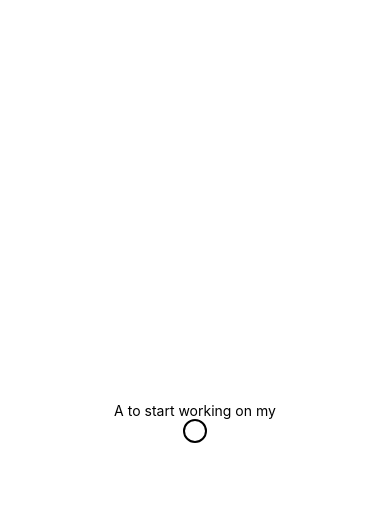
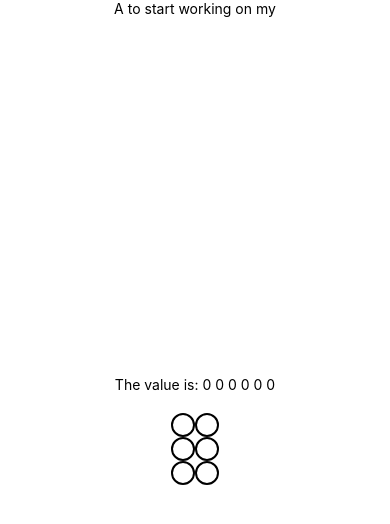
Before and after one commit to EvgeniyShelest/BrailleDecoder, a React Native app: screen / in a window 390 px wide. Shown: the top 524 px of the page. Built offline with nearby package versions, Linux system fonts and the light colour scheme.

Commit message:
Braille component

```diff
--- a/App.js
+++ b/App.js
@@ -1,6 +1,6 @@
 import React, { useState } from "react";
 import { StyleSheet, Text, TouchableOpacity, View } from 'react-native';
-import RadioButton from './components/UI/RadioButton.jsx';
+import Braille from './components/Braille.jsx';
 import { convert_from } from './utils/braille-conversion.js';
 
 export default function App() {
@@ -10,12 +10,7 @@ export default function App() {
   return (
     <View style={styles.container}>
       <Text>{convert_from("100000")} to start working on my</Text>
-      <TouchableOpacity
-          style={styles.button}
-          onPress={toggleRadio}
-        >
-        <RadioButton style={{}} selected={isEnabled} />
-      </TouchableOpacity>
+      <Braille />
     </View>
   );
 }
--- a/components/Braille.jsx
+++ b/components/Braille.jsx
@@ -0,0 +1,64 @@
+import React, { useState } from "react";
+import { StyleSheet, Text, TouchableOpacity, View } from 'react-native';
+import RadioButton from './UI/RadioButton.jsx';
+
+export default function Braille() {
+  const [value, setValue] = useState([0,0,0,0,0,0]);
+  const toggleRadio = (index) => {
+    setValue(previousValue => previousValue.map((e, i) => { return i === index ? (e + 1) % 2 : e }));
+  }
+
+  return (
+    <View style={styles.container}>
+      <Text style={{marginBottom: 20}}>The value is: {value.join(" ")}</Text>
+      <View  style={styles.row}>
+        <TouchableOpacity
+            onPress={() => toggleRadio(0)}
+          >
+          <RadioButton selected={value[0]} />
+        </TouchableOpacity>
+        <TouchableOpacity
+            onPress={() => toggleRadio(1)}
+          >
+          <RadioButton selected={value[1]} />
+        </TouchableOpacity>
+      </View>
+      <View  style={styles.row}>
+        <TouchableOpacity
+            onPress={() => toggleRadio(2)}
+          >
+          <RadioButton selected={value[2]} />
+        </TouchableOpacity>
+        <TouchableOpacity
+            onPress={() => toggleRadio(3)}
+          >
+          <RadioButton selected={value[3]} />
+        </TouchableOpacity>
+      </View>
+      <View  style={styles.row}>
+        <TouchableOpacity
+            onPress={() => toggleRadio(4)}
+          >
+          <RadioButton selected={value[4]} />
+        </TouchableOpacity>
+        <TouchableOpacity
+            onPress={() => toggleRadio(5)}
+          >
+          <RadioButton selected={value[5]} />
+        </TouchableOpacity>
+      </View>
+    </View>
+  );
+}
+
+const styles = StyleSheet.create({
+  container: {
+    flex: 1,
+    backgroundColor: '#fff',
+    alignItems: 'center',
+    justifyContent: 'center',
+  },
+  row: {
+    flexDirection: "row",
+  }
+});
```
